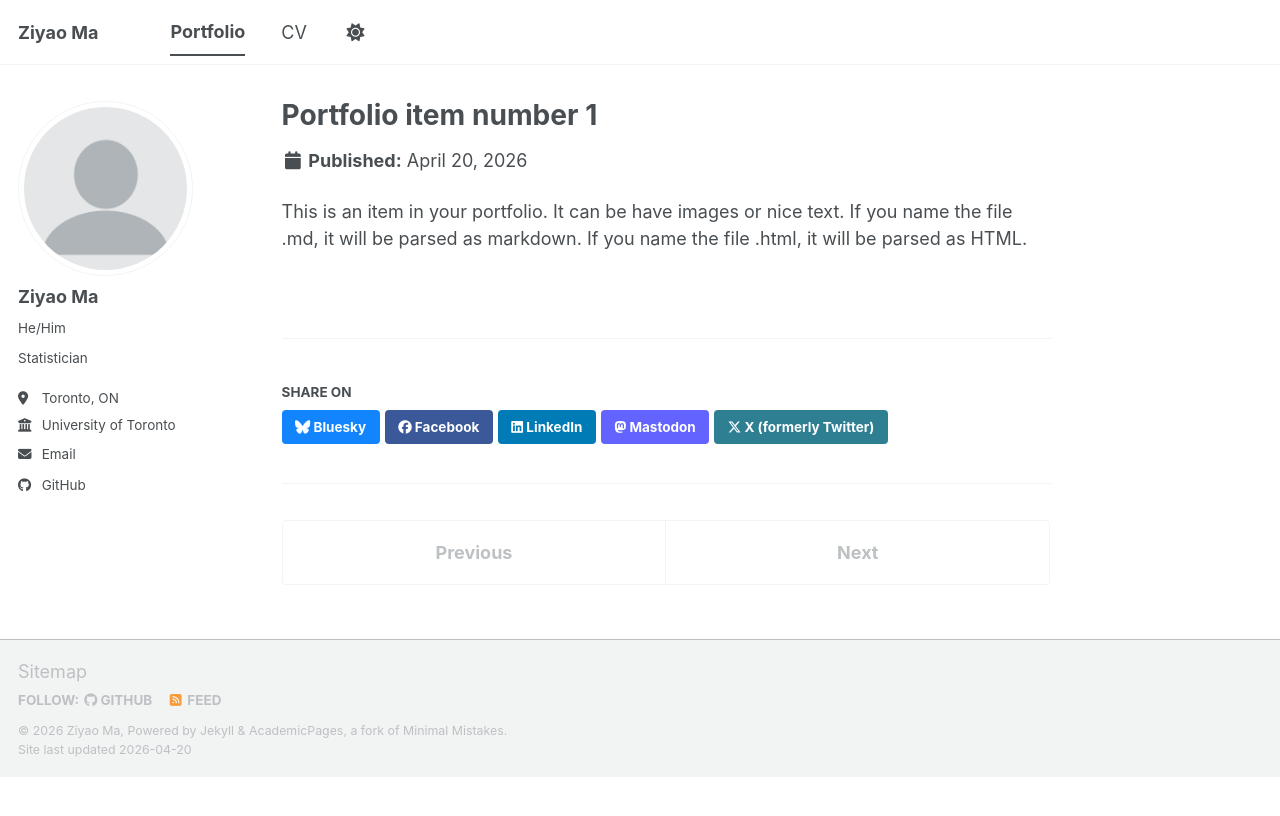
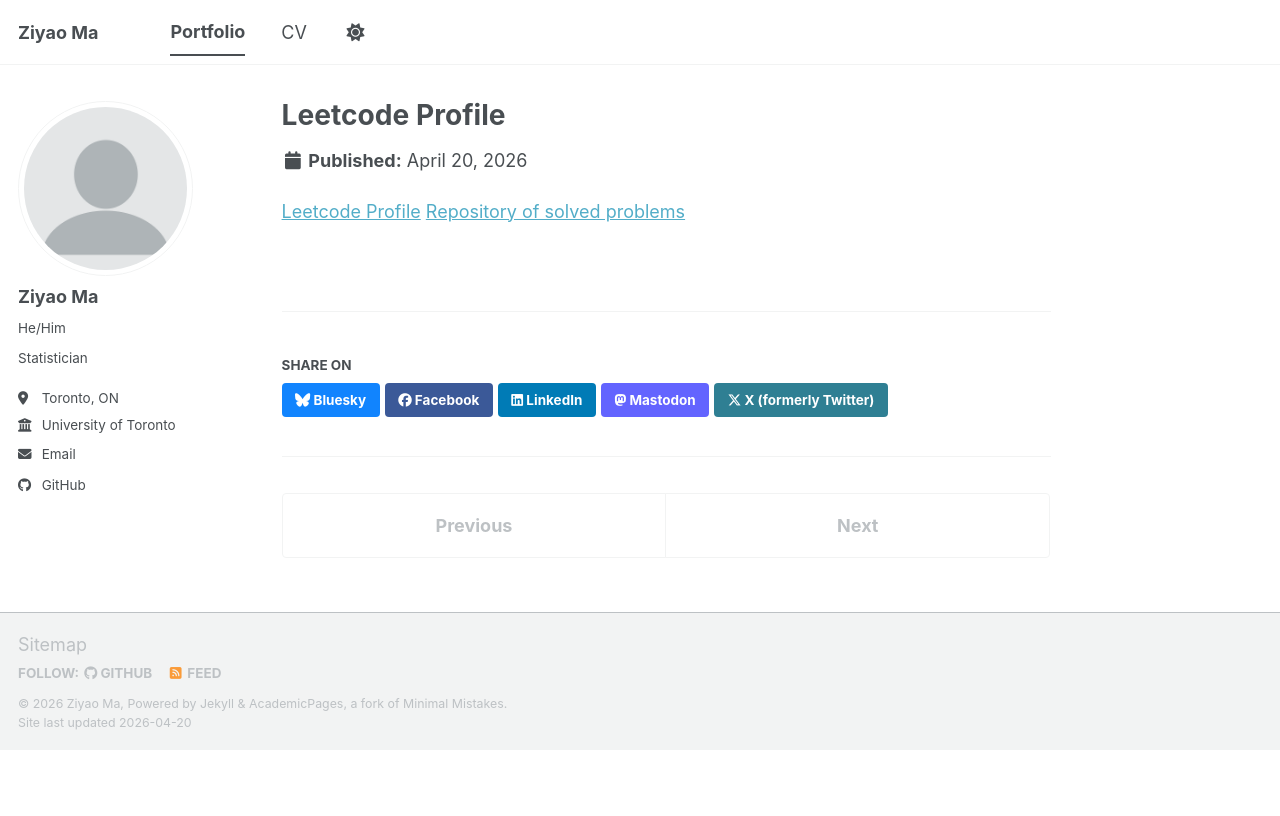
Before and after one commit to ziyaoma1/ziyaoma1.github.io, a Jekyll site: the page built from _portfolio/portfolio-1.md, in a window 1280 px wide. Shown: the top 816 px of the page. Built offline with Jekyll 4.4.1, drawn with Linux system fonts in a browser that asks for light colours; a script bundle is joined from its source files by our own code; library files that are not in the unit come from our copies.

Commit message:
Update portfolio-1.md

```diff
--- a/_portfolio/portfolio-1.md
+++ b/_portfolio/portfolio-1.md
@@ -1,7 +1,8 @@
 ---
-title: "Portfolio item number 1"
-excerpt: "Short description of portfolio item number 1<br/><img src='/images/500x300.png'>"
+title: "Leetcode Profile"
+excerpt: "A collection of challenging problems I've solved, demonstrating my coding ability<br/><img src='/images/500x300.png'>"
 collection: portfolio
 ---
 
-This is an item in your portfolio. It can be have images or nice text. If you name the file .md, it will be parsed as markdown. If you name the file .html, it will be parsed as HTML.
+[Leetcode Profile](https://leetcode.com/u/kusoteitoku/)
+[Repository of solved problems](https://github.com/ziyaoma1/ziyaoma1.github.io)
```
